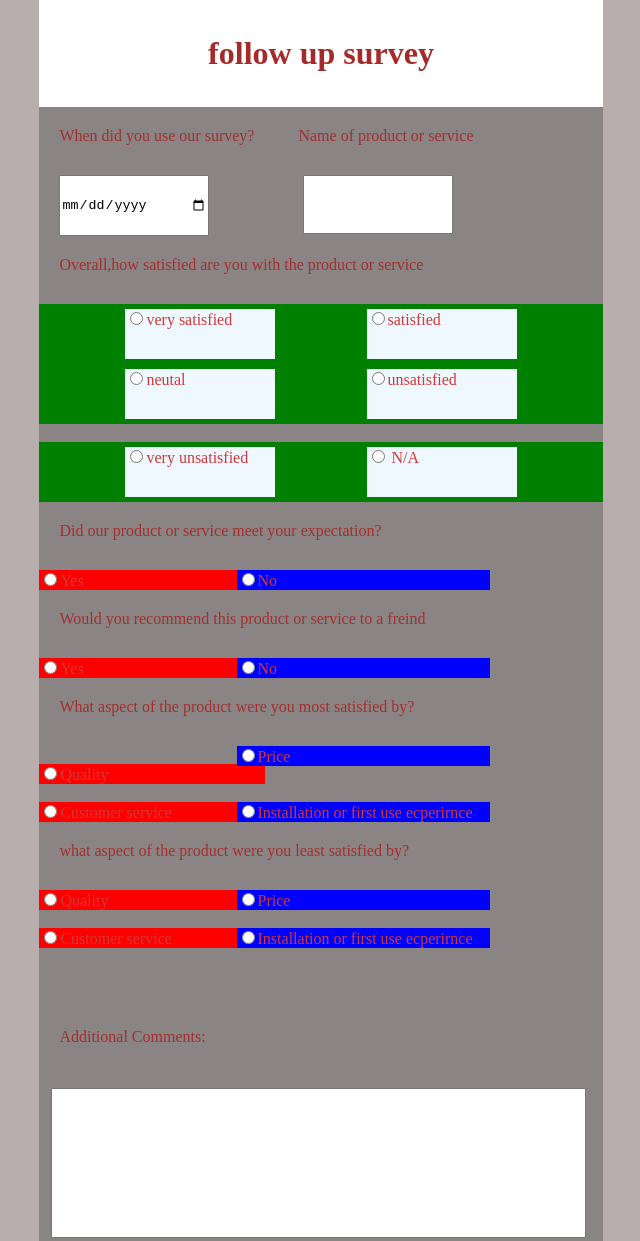
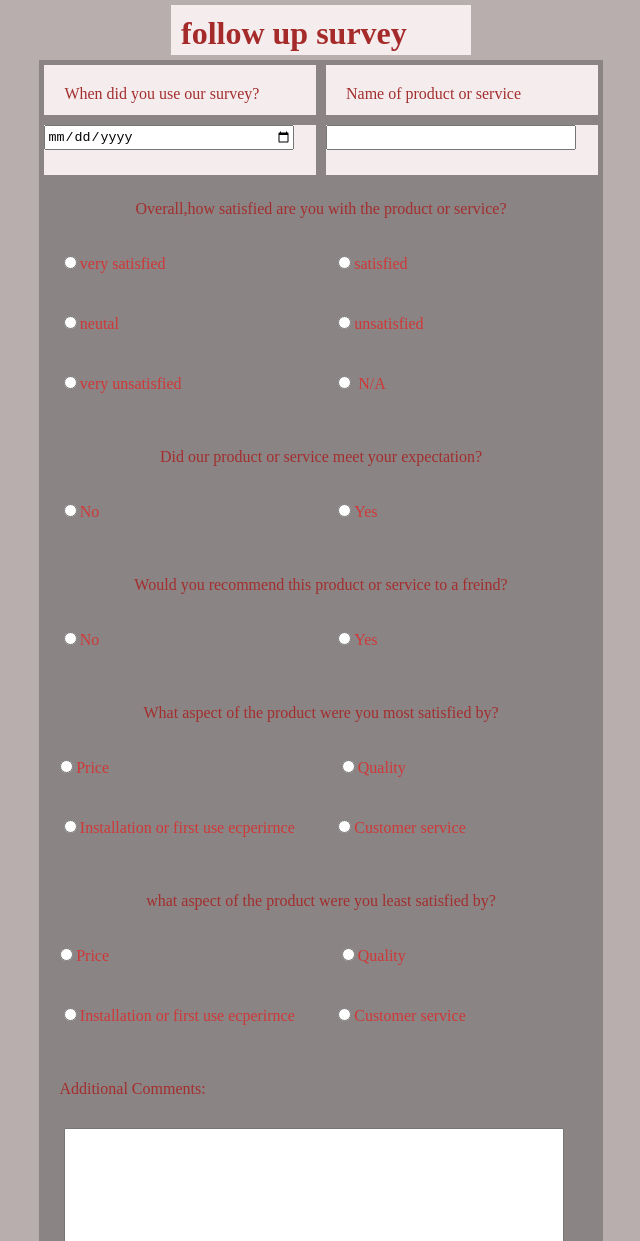
Before and after one commit to madyan-chmaysem/follow_up_survey_responsive-front_end, a plain HTML site: page index.html in a window 1280 px wide. Shown: the top 1241 px of the page, without its empty margins (319-959 px from the left). Drawn offline with Linux system fonts and the light colour scheme.

Commit message:
applying flex box

```diff
--- a/css/styles.css
+++ b/css/styles.css
@@ -1,9 +1,37 @@
 h1{
     color: brown;
-    background-color: white;
-    padding: 35px;
-    margin: 0;
 
+   padding: 5px;
+    margin: 5px;
+
+
+}
+.item1{
+    width:300px;
+    height:50px;
+    margin:5px;
+    background-color: rgb(245, 236, 238);
+
+}
+.item2{
+    width:300px;
+    height:50px;
+    margin:5px;
+    background-color: rgb(245, 236, 238);
+
+}
+.item3{
+    width:300px;
+    height:50px;
+    margin:5px;
+    background-color: rgb(245, 236, 238);
+
+}
+.item3{
+    width:400px;
+    height:50px;
+    margin:5px;
+    background-color: rgb(245, 236, 238);
 
 }
 body{margin-left:28% ;
@@ -20,22 +48,8 @@ form{
 
 }
 
-.div2{
-    background-color: red;
-    width: 40%;
 
 
-
-}
-.div3{
-    width: 45%;
-    background-color :blue;
-    float:right;
-
-    margin-right: 20%;
-
-
-}
 
 label{
     color: rgb(163, 46, 46);
@@ -44,17 +58,13 @@ label{
     padding: 20px;
 
 }
-input{
 
+.ss{
 
-    padding: 20px 0;
+    margin-left: 5%;
+    margin-bottom: 5px;
 
-
-}
-.ss{
-    position: center;
-    margin:12px ;
-    width: 95%;
+    width: 500px;
     height: 150px;
 }
 .ll{ position: center;
@@ -64,9 +74,8 @@ input{
 
 }
 .in1{
-    margin-left: 20px;
-    margin-right: 70px;
-    width: 150px;
+    height: 25PX;
+    width: 250px;
 }
 .la{
     margin: 60px;
@@ -74,10 +83,10 @@ input{
 span{ color:rgb(207, 56, 56);}
 
 .item {
-    width:150px;
+    width:250px;
     height:50px;
     margin:5px;
-    background-color: aliceblue;
+
 
 }
 .flex-space-evenly {
@@ -85,5 +94,11 @@ span{ color:rgb(207, 56, 56);}
 }
 .flex {
     display: flex;
-    background: green;
+
 }
+.center {
+    justify-content: center;
+}
+.grow {
+    flex-grow: 1;
+}
--- a/index.html
+++ b/index.html
@@ -6,24 +6,49 @@
     </head>
 
     <body>
-        <div >
-            <div>
+
+            <div class="flex center">
+                <div class="item1 ">
                     <h1>
-                <center> follow up survey</center>
+                        follow up survey
                     </h1>
+
+                </div>
+
         </div>
         <form action="">
+            <div class="flex center">
+                <div class="item2">
+                    <label for="">When did you use our survey?</label>
+
+                </div>
+                <div class="item2">
+                    <label for="">Name of product or service</label>
+                </div>
+            </div>
+
+            <div class="flex flex-space-evenly ">
+                <div class="item3">
+                    <input class="in1" type="date" name="" id="">
+                </div>
+                <div class="item3">
+                    <input  class="in1" type="text"></class>
+
+                </div>
+
+            </div>
+
+
+
             <div >
-                <label for="">When did you use our survey?</label>
-                <label for="">Name of product or service</label>
-                <br>
+                <div class="flex center">
+                    <div class="item4">
+                        <label for="">Overall,how satisfied are you with the product or service?</label>
+                    </div>
 
-                <input class="in1" type="date" name="" id="">
-                <input class="in1" type="text">
+
                 </div>
-            <div >
-                <label for="">Overall,how satisfied are you with the product or service</label>
-                <br>
+
                 <div class="flex flex-space-evenly">
                     <div class="item">
                          <input type="radio"><span>very satisfied</span>
@@ -31,7 +56,8 @@
                     <div class="item">
                          <input type="radio"><span>satisfied</span>
 
-                    </div> </div>
+                    </div>
+                </div>
                     <div class="flex flex-space-evenly">
 
 
@@ -42,7 +68,7 @@
                         <input type="radio"><span>unsatisfied</span>
 
                     </div></div>
-                    <br>
+
                     <div class="flex flex-space-evenly">
 
                     <div class="item">
@@ -62,54 +88,82 @@
 
             </div>
             <div >
+                <div class="flex center">
+                    <div class="item4">
                         <label for="">Did our product or service meet your expectation?</label>
-                <br>
+                    </div>
+                </div>
+                <div class="flex flex-space-evenly">
 
-                <div class="div3"> <input type="radio"><span>No</span> </div>
-                <div class="div2"><input type="radio"><span>Yes</span> </div>
+                    <div class="item"> <input type="radio"><span>No</span> </div>
+                    <div class="item"><input type="radio"><span>Yes</span> </div>
 
                 </div>
+            </div>
             <div >
-                <label for="">Would you recommend this product or service to a freind</label>
-                <br>
+                <div class="flex center">
 
-                <div class="div3"> <input type="radio"><span>No</span> </div>
-                <div class="div2"><input type="radio"><span>Yes</span> </div>
+                    <div class="item4"><label for="">Would you recommend this product or service to a freind?</label></div>
                 </div>
-            <div>
-                <label for="">What aspect of the product were you most satisfied by?</label>
-                <br>
-                <div class="div3"><input type="radio"><span>Price</span>  </div><br>
-                <div class="div2"><input type="radio"><span>Quality</span>  </div>
-                <br>
-                <div class="div3"><input type="radio"><span>Installation or first use ecperirnce</span>  </div>
 
-                <div class="div2"><input  type="radio"><span>Customer service</span>  </div>
+                <div class="flex flex-space-evenly">
+
+                    <div class="item"> <input type="radio"><span>No</span> </div>
+                    <div class="item"><input type="radio"><span>Yes</span> </div>
+
+                </div>
+            </div>
+
+                <div class="flex center">
+                    <div class="item4"> <label for="">What aspect of the product were you most satisfied by?</label></div>
+                </div>
+
+                <div class="flex flex-space-evenly">
+                    <div class="item"><input type="radio"><span>Price</span>  </div><br>
+                    <div class="item"><input type="radio"><span>Quality</span>  </div>
+                </div>
+
+                <div class="flex flex-space-evenly">
+                    <div class="item"><input type="radio"><span>Installation or first use ecperirnce</span></div>
+
+                    <div class="item"><input  type="radio"><span>Customer service</span></div>
+                </div>
 
 
 
 
+
+
+
+                <div class="flex center">
+
+                    <div class="item4"><label for="">what aspect of the product were you least satisfied by?</label></div>
                 </div>
-            <div >
-                <label for="">what aspect of the product were you least satisfied by?</label>
-                <br>
+                <div class="flex flex-space-evenly">
+                    <div class="item"><input type="radio"><span>Price</span>  </div><br>
+                    <div class="item"><input type="radio"><span>Quality</span>  </div>
+                </div>
 
-                <div class="div3"><input type="radio"><span>Price</span>  </div>
-                <div class="div2"><input type="radio"><span>Quality</span>  </div>
-                <br>
-                <div class="div3"><input type="radio"><span>Installation or first use ecperirnce</span>  </div>
+                <div class="flex flex-space-evenly">
+                    <div class="item"><input type="radio"><span>Installation or first use ecperirnce</span></div>
 
-                <div class="div2"><input  type="radio"><span>Customer service</span>  </div>
+                    <div class="item"><input  type="radio"><span>Customer service</span></div>
+                </div>
 
+
+            <div  class="flex">
+                <div ><label  for="">Additional Comments:</label></div>
             </div>
-            <div class="la"></div>
-            <div >
-                <label  for="">Additional Comments:</label><br>
-                <input  class="ss" type="textar">
+            <div class="flex">
+                <div>
+                    <input  class="ss" type="textarea">
                 </div>
-            <div>
+            </div>
 
-                    <input class="ll" type="submit">
+
+            <div class="flex center">
+
+                    <div class="item"><input class="ll" type="submit"></div>
 
             </div>
         </form>
```
Lines whose indentation alone changed are shown as unchanged.
